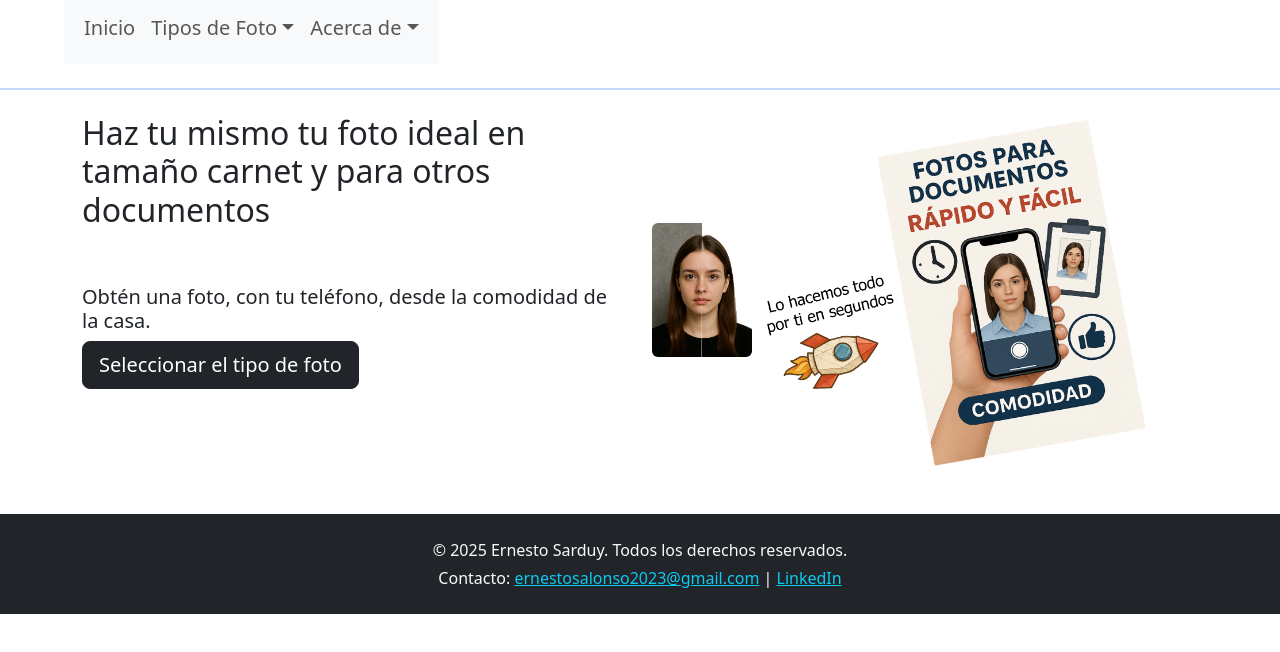
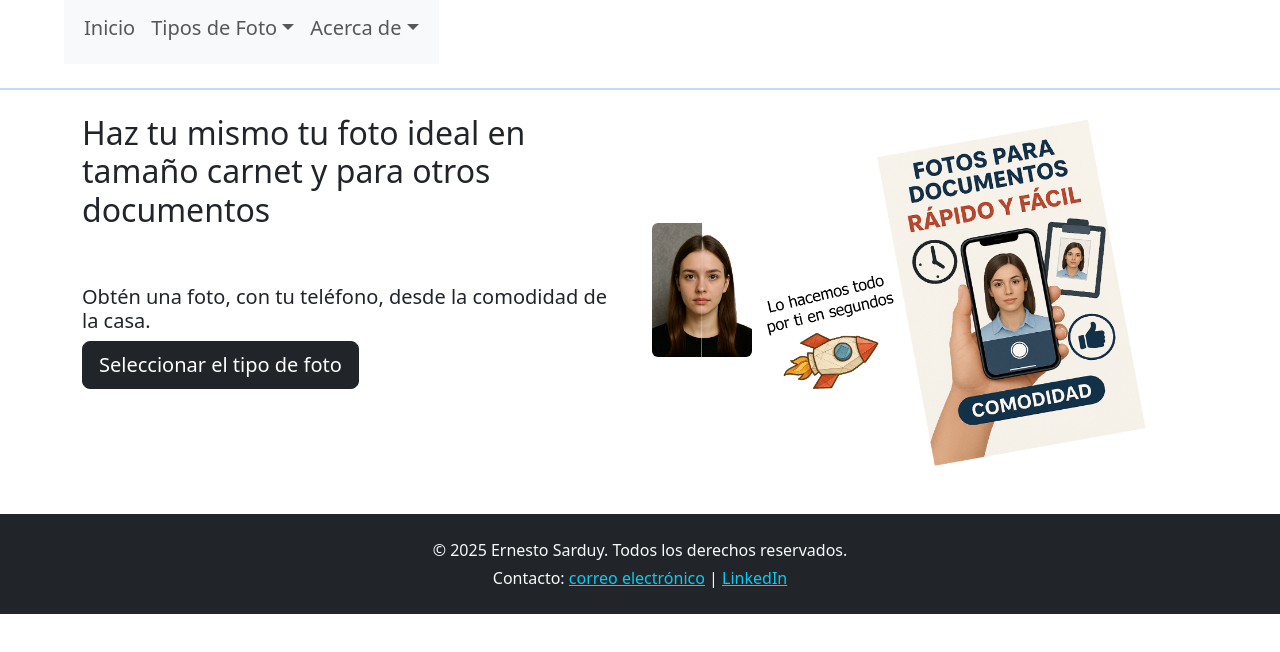
Before and after one commit to ernestosalonso2023/photoclub, a React (Vite) app in the folder photoclub/: page / in a window 1280 px wide. Shown: the top 652 px of the page. Built offline with nearby package versions, Linux system fonts and the light colour scheme.

Commit message:
modified:   photoclub/src/components/footerpage.jsx

```diff
--- a/photoclub/src/components/footerpage.jsx
+++ b/photoclub/src/components/footerpage.jsx
@@ -6,8 +6,8 @@ const FooterPage=()=> {
       <Container className="text-center">
         <p className="mb-1">© 2025 Ernesto Sarduy. Todos los derechos reservados.</p>
         <p className="mb-0">
-          Contacto: <a href="mailto:ernesto@email.com" className="text-info">ernestosalonso2023@gmail.com</a> |{" "}
-          <a href="https://github.com/ernestosalonso2023" className="text-info" target="_blank" rel="noopener noreferrer">
+          Contacto: <a href="mailto:ernestosalonso2023@gmail.com" className="text-info">correo electrónico</a> |{" "}
+          <a href="www.linkedin.com/in/ernestosarduyalonso" className="text-info" target="_blank" rel="noopener noreferrer">
             LinkedIn
           </a>
         </p>
```
